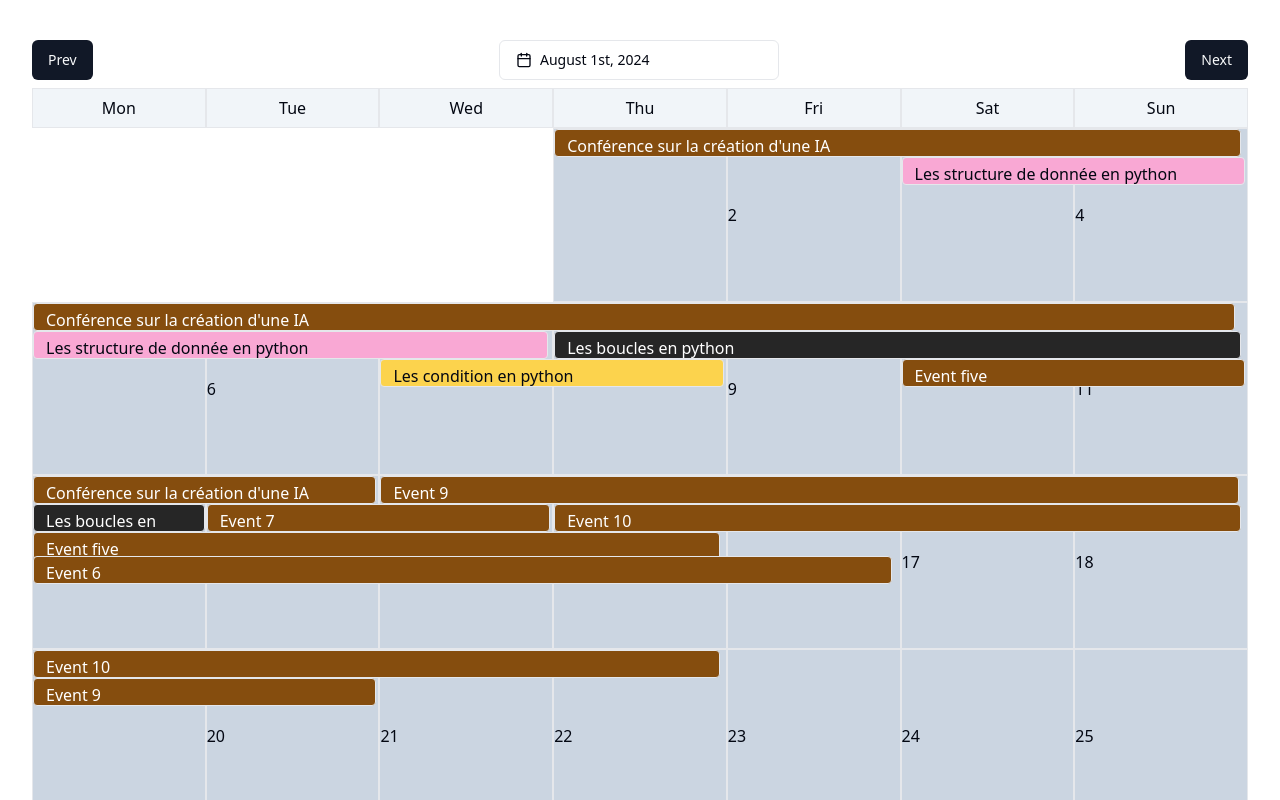
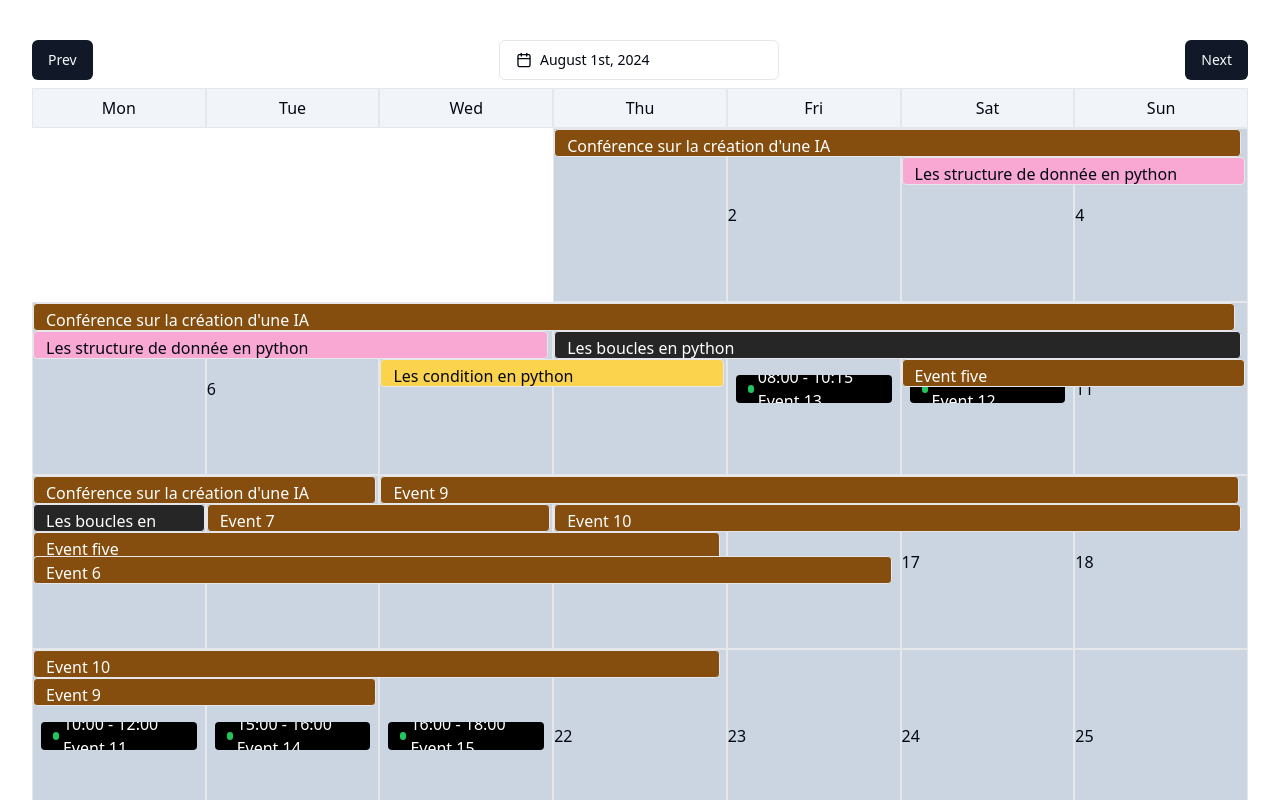
Before and after one commit to douglace/react-calendar, a React (Vite) app: page / in a window 1280 px wide. Both pictures are taken after a click on the button "Prev". Shown: the top 800 px of the page. Built offline with nearby package versions, Linux system fonts and the light colour scheme.

Commit message:
add hour

```diff
--- a/src/components/calendar/classes/CalendarEvent.ts
+++ b/src/components/calendar/classes/CalendarEvent.ts
@@ -5,6 +5,7 @@ import moment from 'moment';
 export type EventWeekType = {
     from: moment.Moment,
     to: moment.Moment,
+    type: "hour"|"day",
     duration: number,
     event: EventFormatedType,
     position: number
@@ -50,32 +51,39 @@ class CalendarEvent {
             const today = moment(from.format("YYYY-MM-DD"), "YYYY-MM-DD")
 
             for(let event of this.em.events) {
-                if (
-                     from >= event.from && from <= event.to &&
-                     (typeof eventData[event.id] == 'undefined')
-                ) {
-                     const endEventWeek = event.to > to ? to : event.to;
+
+                const isHour = event.type == "hour" &&
+                    from.format("YYYY-MM-DD") == event.from.format("YYYY-MM-DD") &&
+                    (typeof eventData[event.id] == 'undefined')
+                ;
+
+                const isDay = from >= event.from && from <= event.to &&
+                (typeof eventData[event.id] == 'undefined');
+
+                if ( isHour || isDay ) {
+                    const endEventWeek = event.to > to ? to : event.to;
 
                     if (endEventWeek < from) {
                         continue;
                     }
                     const position = this.getPositionByDay(today);
+
                     this.takenPosition.push({
                         from: today,
                         to: endEventWeek,
                         event:event,
                         position: position
                     });
-                    if (event.id == "8") {
-                        //console.log(event, position, today.format("YYYY MM DD"));
-                    }
+
                     eventData[event.id] = {
                         from: today,
                         to: endEventWeek,
-                        duration: endEventWeek.diff(from, 'days') + 1,
+                        type: isHour ? "hour" : "day",
+                        duration: isHour ? event.duration :endEventWeek.diff(from, 'days') + 1,
                         event:event,
                         position: position
                     }
+
                 }
             }
             from.add(1, "days");
@@ -126,6 +134,7 @@ class CalendarEvent {
 
     getEventsByDay(day:moment.Moment) {
         let events:EventWeekType[] = [];
+
         for (const week of this.getEventsWeek()) {
             for(const event of Object.values(week)) {
                 if (event.from.format('YYYY-MM-DD') == day.format('YYYY-MM-DD')) {
@@ -136,6 +145,18 @@ class CalendarEvent {
         return events;
     }
 
+    getEventByTypeByDay(day:moment.Moment) {
+        const events = this.getEventsByDay(day);
+        const [hourEvents, dayEvents] = [
+            events.filter(e => e.type == "hour"),
+            events.filter(e => e.type == "day"),
+        ];
+        return {
+            hourEvents,
+            dayEvents
+        }
+    }
+
 }
 
 export default CalendarEvent
--- a/src/components/calendar/classes/EventManager.ts
+++ b/src/components/calendar/classes/EventManager.ts
@@ -23,7 +23,7 @@ class EventManager {
         const from = moment(ev.from);
         const to = moment(ev.to);
         const durationInHour = to.diff(from, "hours");
-        const duration = to.diff(from, "days") +1;
+        const duration = to.diff(from, "days") + 1;
         const type = durationInHour < 24 ? "hour" : "day";
 
         let res: EventFormatedType = {
@@ -37,9 +37,7 @@ class EventManager {
             id: ev.id
         }
 
-        if (ev.id == "17") {
-            console.log(res, to.diff(from, "hours"))
-        }
+
         return res
     }
 
--- a/src/components/calendar/content/calendar-day.tsx
+++ b/src/components/calendar/content/calendar-day.tsx
@@ -8,8 +8,14 @@ type CalendarDayProps = {
 }
 
 export default function CalendarDay({day}:CalendarDayProps) {
-    const {getEventsByDay} = useCalendar();
+    const {getEventsByDay, getEventsByType} = useCalendar();
     const events = useMemo(() => getEventsByDay(day), [day]);
+    const {hourEvents, dayEvents} = useMemo(() => getEventsByType(day), [day]);
+    const eventsCanShow =  useMemo(() => events.filter(e => e.position <= 3), [events]);
+
+    if (day.date() == 11) {
+        console.log(eventsCanShow, events, hourEvents.length, dayEvents.length);
+    }
 
     return <article className="c-day ">
         {
@@ -22,6 +28,13 @@ export default function CalendarDay({day}:CalendarDayProps) {
 
 function EventItem({event}:{event:EventWeekType, day: moment.Moment})
 {
+    if (event.type == "hour") {
+        return <div className={`event-item  flex items-center gap-1 !border-0 bg-black text-white mx-2`}>
+            <span className="h-2 w-2 rounded-full bg-green-500"></span>
+            {event.event.from.format('HH:mm') +" - "+ event.event.to.format('HH:mm')} {event.event.title.substring(0, 20)}
+        </div>
+    }
+
     return <div className={`event-item  ${event.event.color} event-pos-${event.position} event-size-${event.duration}`}>
         {event.event.title.substring(0, 100)}
     </div>
--- a/src/components/calendar/events.json
+++ b/src/components/calendar/events.json
@@ -101,7 +101,7 @@
         "title": "Event 15",
         "color": "bg-yellow-custom",
         "from": "2024-08-21 16:00:00",
-        "to": "2024-08-21 17:00:00",
+        "to": "2024-08-21 18:00:00",
         "id": "15"
     },
     {
--- a/src/components/calendar/useCalendar.ts
+++ b/src/components/calendar/useCalendar.ts
@@ -26,6 +26,7 @@ export function useCalendar() {
         firstDayOfWeek: c.firstDayOfWeek(),
         escapeDays: c.totalDayBeforeStartMonth(),
         eventsWeek: ce.getEventsWeek(),
-        getEventsByDay: (day:moment.Moment) => ce.getEventsByDay(day)
+        getEventsByDay: (day:moment.Moment) => ce.getEventsByDay(day),
+        getEventsByType: (day:moment.Moment) => ce.getEventByTypeByDay(day),
     }), [date, c, em, ce]);
 }
```
